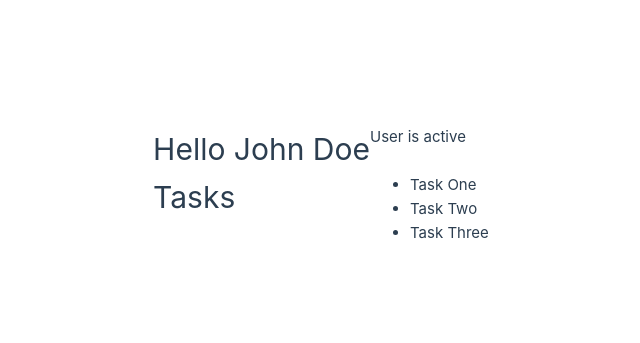
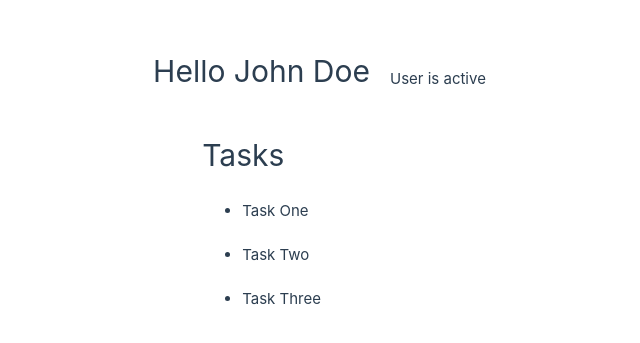
Before and after one commit to PurityKomen/my-app, a Vue app: page / in a window 1280 px wide. Shown: the part 215-558 px from the top of the page, without its empty margins (270-910 px from the left). Built offline with nearby package versions, Linux system fonts and the light colour scheme.

Commit message:
added styling

```diff
--- a/src/App.vue
+++ b/src/App.vue
@@ -9,12 +9,32 @@ const tasks = ref(["Task One", "Task Two", "Task Three"]);
 <template>
   <h1>Hello {{ name }}</h1>
 
+  <div class="status">
     <p v-if="status === 'active'">User is active</p>
     <p v-else-if="status === 'pending'">User is pending</p>
     <p v-else>User is inactive</p>
+  </div>
 
+  <div class="task">
     <h1>Tasks</h1>
     <ul>
-    <li v-for="task in tasks" :key="task"> {{ task }}</li>
+      <li v-for="task in tasks" :key="task">{{ task }}</li>
     </ul>
+  </div>
 </template>
+
+<style scoped>
+* {
+  margin-top: 20px;
+}
+
+.status{
+ display: flex;
+ margin: 20px;
+}
+
+.task{
+  display: block;
+  margin: 0 auto 2rem;
+}
+</style>
```
Lines whose indentation alone changed are shown as unchanged.
